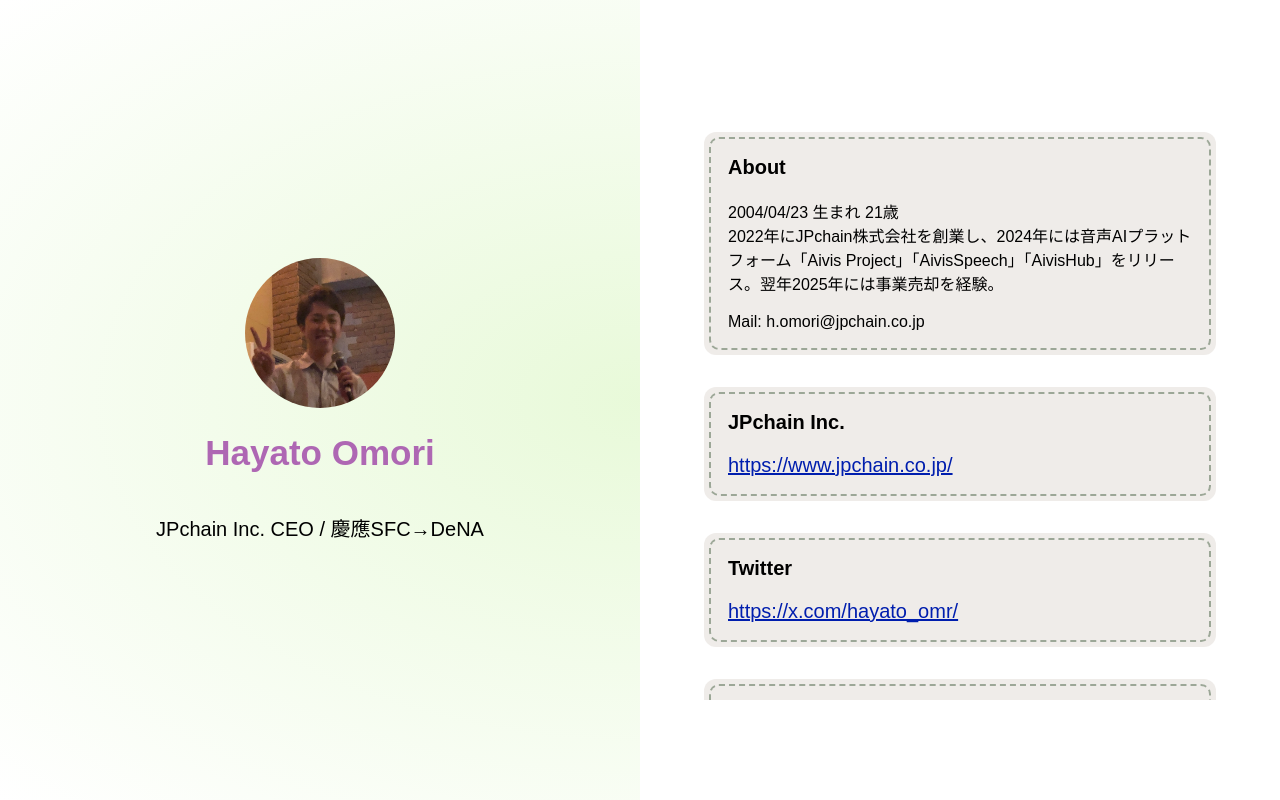
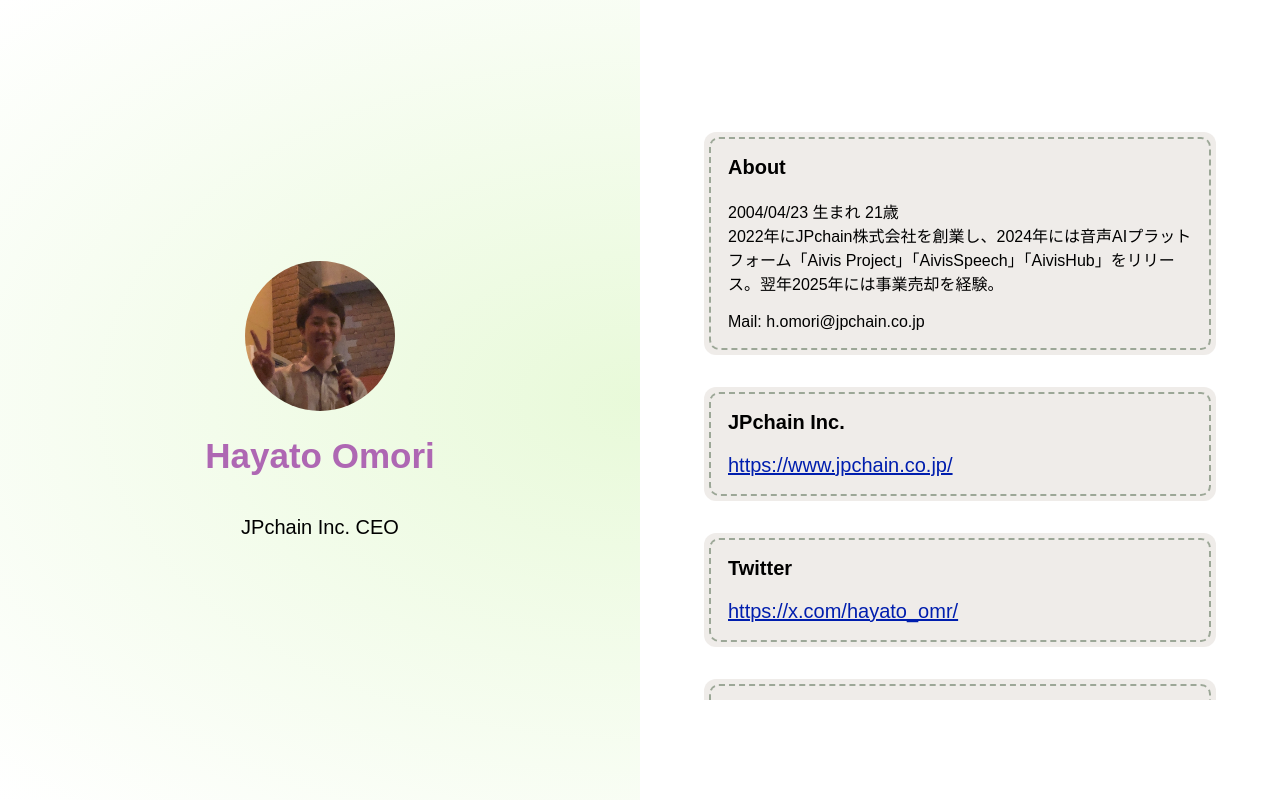
Before and after one commit to hayatoVTA/profile, a website: page index.html in a window 1280 px wide. Drawn offline with Linux system fonts and the light colour scheme; a web font is replaced by a local one.

Commit message:
Update profile description

```diff
--- a/index.html
+++ b/index.html
@@ -21,7 +21,7 @@
       <div class="left-panel-box">
         <div><img class="icon" src="./images/icon.JPG" alt="icon-image"></div>
         <h3 class="intr-name">Hayato Omori</h3>
-        <div>JPchain Inc. CEO / 慶應SFC→DeNA</div>
+        <div>JPchain Inc. CEO</div>
       </div>
     </div>
     <div class="right-panel">
```
